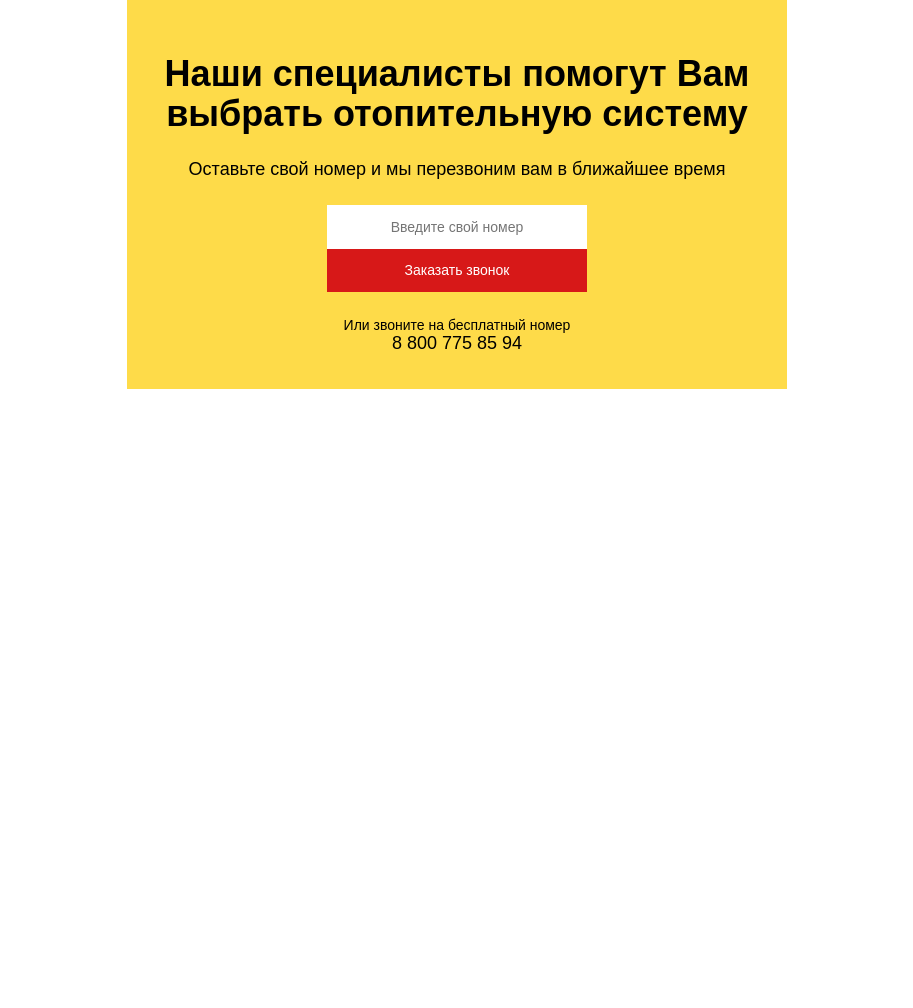
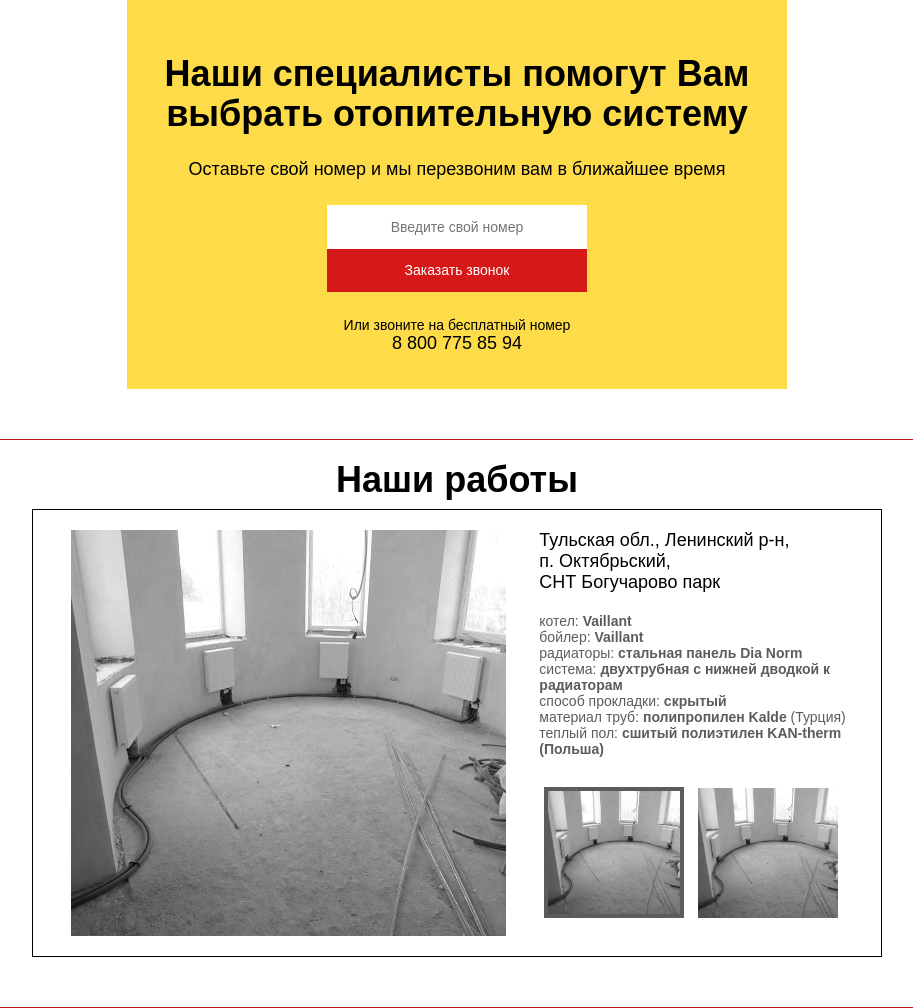
Before and after one commit to vleukhin/domotoplenya, a PHP site: page / in a window 1280 px wide. Shown: the part 4003-5011 px from the top of the page, without its empty margins (183-1096 px from the left). Before the commit the page ends 4392 px from the top, so only its background shows below. Run offline with PHP 8.4, Linux system fonts and the light colour scheme.

Commit message:
portfolio

```diff
--- a/css/style.css
+++ b/css/style.css
@@ -264,6 +264,9 @@ header .contacts .phone {
   color: #b81e1e;
   margin-bottom: 7px;
 }
+#choise {
+  margin-bottom: 50px;
+}
 #choise > div {
   width: 100%;
   background-color: #fedb49;
@@ -289,6 +292,43 @@ header .contacts .phone {
 }
 #choise > div .call span {
   font-size: 18px;
+}
+#portfolio {
+  border-top: 1px solid #b81e1e;
+  border-bottom: 1px solid #b81e1e;
+  padding-bottom: 50px;
+}
+#portfolio .job {
+  padding: 20px;
+  max-width: 850px;
+  margin: 0 auto;
+  border: 1px solid black;
+}
+#portfolio .job img.main {
+  display: block;
+  margin: 0 auto;
+  width: 100%;
+  max-width: 435px;
+}
+#portfolio .job img.thumb {
+  max-width: 140px;
+  width: 45.75163399%;
+  margin: 5px;
+}
+#portfolio .job img.thumb.active {
+  border: 4px solid #5c5c5c;
+}
+#portfolio .job .title {
+  font-size: 18px;
+  margin-bottom: 20px;
+}
+#portfolio .job .descr {
+  font-size: 14px;
+  color: #5c5c5c;
+  margin-bottom: 25px;
+}
+#portfolio .job .descr span {
+  font-weight: bold;
 }
 h1 {
   font-size: 36px;
@@ -398,6 +438,12 @@ h1 {
   #flow .form > div {
     margin: 0 auto;
   }
+  #portfolio .job img.main {
+    margin-bottom: 30px;
+  }
+  #portfolio .job .title {
+    text-align: center;
+  }
 }
 @media (max-width: 767px) and (max-width: 400px) {
   #slogan {
@@ -424,6 +470,10 @@ h1 {
   #flow .work-flow ul li > div {
     float: left;
   }
+  #portfolio .job img.thumb {
+    margin: 5px auto;
+    display: block;
+  }
 }
 @media (max-width: 991px) {
   #services .form .info .red-button {
--- a/index.php
+++ b/index.php
@@ -35,6 +35,7 @@
 			</div>
 		</div>
 	</header>
+
 	<div id="menu">
 		<nav>
 			<ul>
@@ -46,6 +47,7 @@
 			</ul>
 		</nav>
 	</div>
+
 	<div id="slogan">
 		<div class="logo-bg">
 			<div class="heading">
@@ -57,6 +59,7 @@
 			</div>
 		</div>
 	</div>
+
 	<div id="services">
 		<div class="container-fluid">
 			<div class="row">
@@ -85,6 +88,7 @@
 			</div>
 		</div>
 	</div>
+
 	<div id="flow">
 		<h1><span class="logo-short"></span>Центр инженерных систем</h1>
 		<div class="about">
@@ -144,6 +148,7 @@
 			</div>
 		</div>
 	</div>
+
 	<div id="brands">
 		<h1>Наши бренды</h1>
 		<div class="desc">
@@ -216,6 +221,7 @@
 			</div>
 		</div>
 	</div>
+
 	<div id="types">
 		<h1>Выбор отопления</h1>
 		<div class="desc">
@@ -270,7 +276,8 @@
 					<div class="descr">
 						<div class="advantages">
 							+ Экономичный расход материалов<br>
-							+ Высокий уровень теплоемкости: теплоемкость воды превышает в 4000 раз теплоемкость воздуха, нагретого до той же температуры<br>
+							+ Высокий уровень теплоемкости: теплоемкость воды превышает в 4000 раз теплоемкость воздуха,
+							нагретого до той же температуры<br>
 							+ Комфортный температурный режим<br>
 						</div>
 						<div class="disadvantage">
@@ -301,6 +308,7 @@
 			</div>
 		</div>
 	</div>
+
 	<div id="choise">
 		<div>
 			<h1>
@@ -318,6 +326,39 @@
 			</div>
 		</div>
 	</div>
+
+	<div id="portfolio">
+		<h1>Наши работы</h1>
+		<div class="job">
+			<div class="container-fluid">
+				<div class="row">
+					<div class="col-xs-12 col-sm-7">
+						<img src="images/portfolio/1/1.png" alt="" class="main">
+					</div>
+					<div class="col-xs-12 col-sm-5">
+						<div class="title">
+							Тульская обл., Ленинский р-н,<br>
+							п. Октябрьский,<br>
+							СНТ Богучарово парк<br>
+						</div>
+						<div class="descr">
+							котел: <span>Vaillant</span> <br>
+							бойлер: <span>Vaillant</span> <br>
+							радиаторы: <span>стальная панель Dia Norm</span> <br>
+							система: <span>двухтрубная с нижней дводкой к  радиаторам</span> <br>
+							способ прокладки: <span>скрытый</span> <br>
+							материал труб: <span>полипропилен Kalde</span> (Турция) <br>
+							теплый пол: <span>сшитый полиэтилен KAN-therm (Польша)</span> <br>
+						</div>
+						<div class="images">
+							<a href="#"><img src="images/portfolio/1/1.png" alt="" class="thumb active"></a>
+							<a href="#"><img src="images/portfolio/1/1.png" alt="" class="thumb"></a>
+						</div>
+					</div>
+				</div>
+			</div>
+		</div>
+	</div>
 </div>
 </body>
 </html>
--- a/less/mobile.less
+++ b/less/mobile.less
@@ -64,6 +64,20 @@
 		}
 	}
 
+	#portfolio{
+		.job{
+			img{
+				&.main{
+					margin-bottom: 30px;
+				}
+			}
+
+			.title{
+				text-align: center;
+			}
+		}
+	}
+
 	@media (max-width: 400px) {
 		#slogan {
 			height: 435px;
@@ -101,6 +115,17 @@
 						}
 
 						margin-bottom: 20px;
+					}
+				}
+			}
+		}
+
+		#portfolio{
+			.job{
+				img{
+					&.thumb{
+						margin: 5px auto;
+						display: block;
 					}
 				}
 			}
--- a/less/style.less
+++ b/less/style.less
@@ -332,6 +332,8 @@ header {
 }
 
 #choise{
+	margin-bottom: 50px;
+
 	> div{
 		@width: 660px;
 		@padding: 35px;
@@ -361,6 +363,52 @@ header {
 			text-align: center;
 			span {
 				font-size: 18px;
+			}
+		}
+	}
+}
+
+#portfolio{
+	border-top: 1px solid @color-red;
+	border-bottom: 1px solid @color-red;
+	padding-bottom: 50px;
+
+	.job{
+		padding: 20px;
+		max-width: 850px;
+		margin: 0 auto;
+		border: 1px solid black;
+
+		img{
+			&.main{
+				display: block;
+				margin: 0 auto;
+				width: 100%;
+				max-width: 435px;
+			}
+			&.thumb{
+				max-width: 140px;
+				width: percentage(140px/306px);
+				margin: 5px;
+
+				&.active{
+					border: 4px solid @color-gray;
+				}
+			}
+		}
+
+		.title{
+			font-size: 18px;
+			margin-bottom: 20px;
+		}
+
+		.descr{
+			font-size: 14px;
+			color: @color-gray;
+			margin-bottom: 25px;
+
+			span{
+				font-weight: bold;
 			}
 		}
 	}
```
Also changed, not shown: images/portfolio/1/1.png (added).
